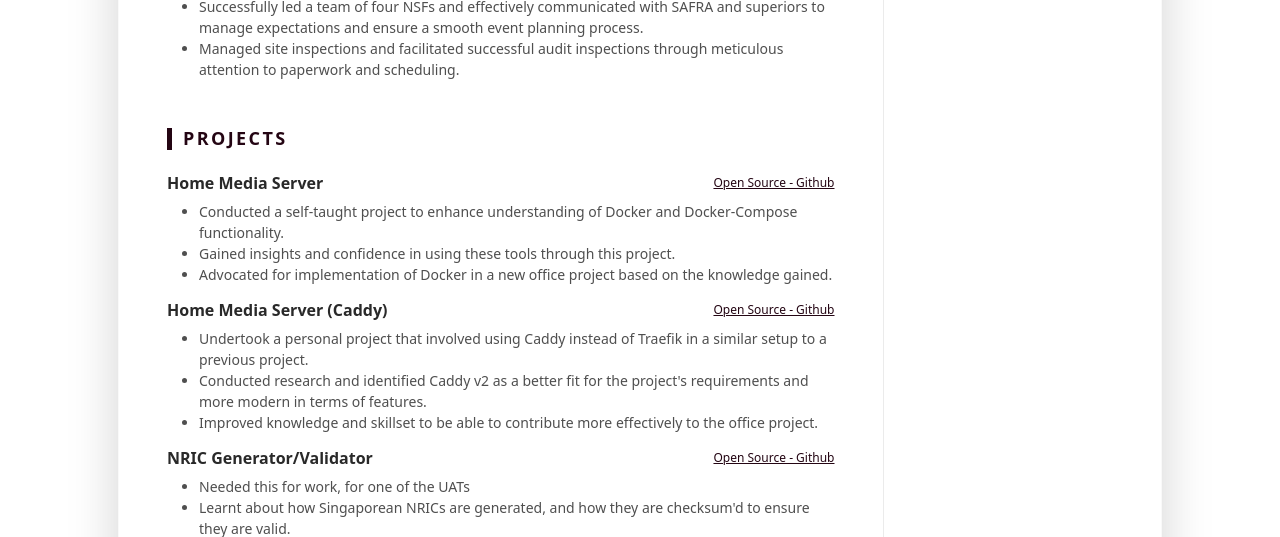
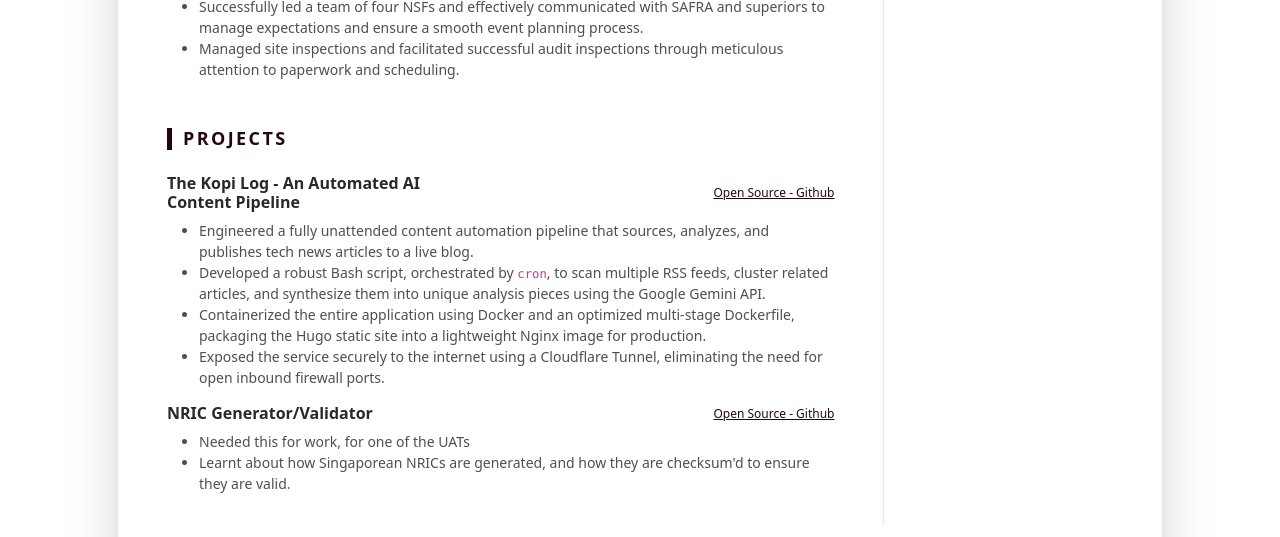
Before and after one commit to ChristianKlass/resume, a plain HTML site: page web/index.html in a window 1280 px wide. Shown: the part 1944-2481 px from the top of the page. Drawn offline with Linux system fonts and the light colour scheme; a web font is replaced by a local one.

Commit message:
update resume to add The Kopi Log

```diff
--- a/web/index.html
+++ b/web/index.html
@@ -189,33 +189,18 @@
 
 							<section class="project-section py-3">
 								<h3 class="text-uppercase resume-section-heading mb-4">Projects</h3>
-								<div class="item mb-3">
+								<div class="item">
 									<div class="item-heading row align-items-center mb-2">
-										<h4 class="item-title col-12 col-md-6 col-lg-5 mb-2 mb-md-0">Home Media Server</h4>
+										<h4 class="item-title col-12 col-md-6 col-lg-5 mb-2 mb-md-0">The Kopi Log - An Automated AI Content Pipeline</h4>
 										<div class="item-meta col-12 col-md-6 col-lg-7 text-muted text-start text-md-end"><a
-												href=https://github.com/ChristianKlass/home-media-server>Open Source - Github</a>
-										</div>
-
+												href="https://github.com/ChristianKlass/the_kopi_log">Open Source - Github</a></div>
 									</div>
 									<div class="item-content">
 										<ul class="resume-list">
-											<li>Conducted a self-taught project to enhance understanding of Docker and Docker-Compose functionality.</li>
-											<li>Gained insights and confidence in using these tools through this project.</li>
-											<li>Advocated for implementation of Docker in a new office project based on the knowledge gained.</li>
-										</ul>
-									</div>
-								</div><!--//item-->
-								<div class="item">
-									<div class="item-heading row align-items-center mb-2">
-										<h4 class="item-title col-12 col-md-6 col-lg-5 mb-2 mb-md-0">Home Media Server (Caddy)</h4>
-										<div class="item-meta col-12 col-md-6 col-lg-7 text-muted text-start text-md-end"><a
-												href="https://github.com/ChristianKlass/hms-caddy">Open Source - Github</a></div>
-									</div>
-									<div class="item-content">
-										<ul class="resume-list">
-											<li>Undertook a personal project that involved using Caddy instead of Traefik in a similar setup to a previous project.</li>
-											<li>Conducted research and identified Caddy v2 as a better fit for the project's requirements and more modern in terms of features.</li>
-											<li>Improved knowledge and skillset to be able to contribute more effectively to the office project.</li>
+											<li>Engineered a fully unattended content automation pipeline that sources, analyzes, and publishes tech news articles to a live blog.</li>
+											<li>Developed a robust Bash script, orchestrated by <code>cron</code>, to scan multiple RSS feeds, cluster related articles, and synthesize them into unique analysis pieces using the Google Gemini API.</li>
+											<li>Containerized the entire application using Docker and an optimized multi-stage Dockerfile, packaging the Hugo static site into a lightweight Nginx image for production.</li>
+											<li>Exposed the service securely to the internet using a Cloudflare Tunnel, eliminating the need for open inbound firewall ports.</li>
 										</ul>
 									</div>
 								</div><!--//item-->
```
